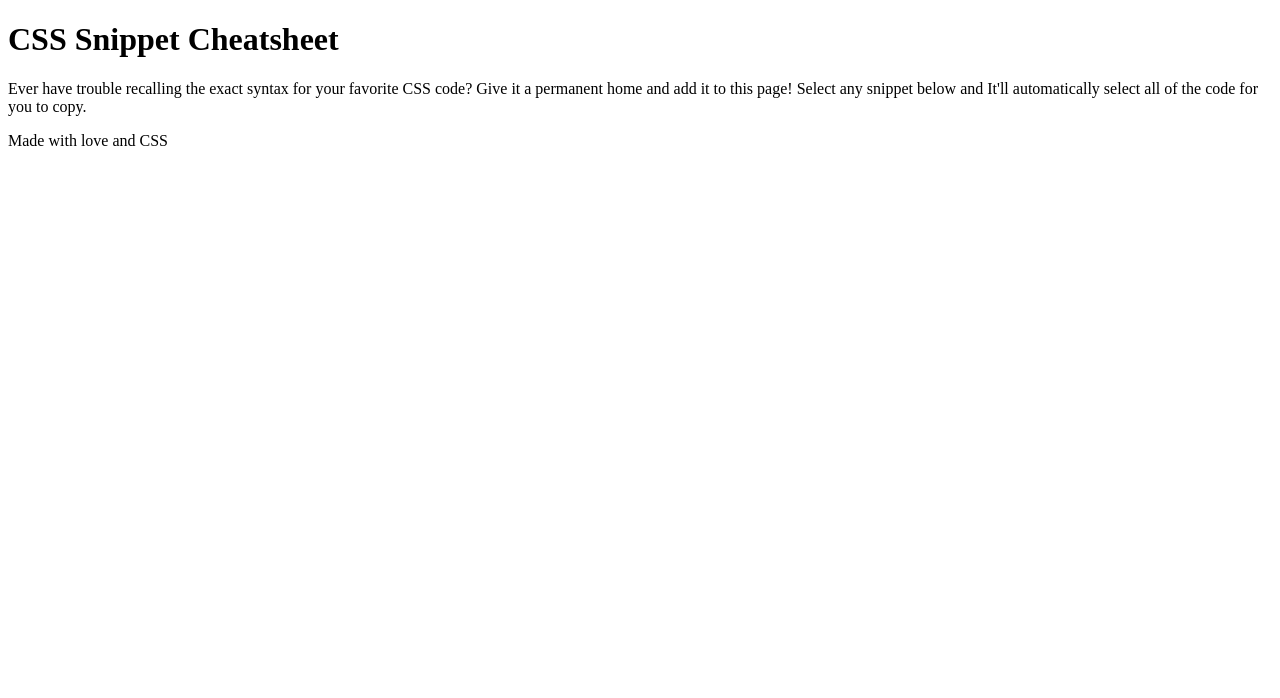
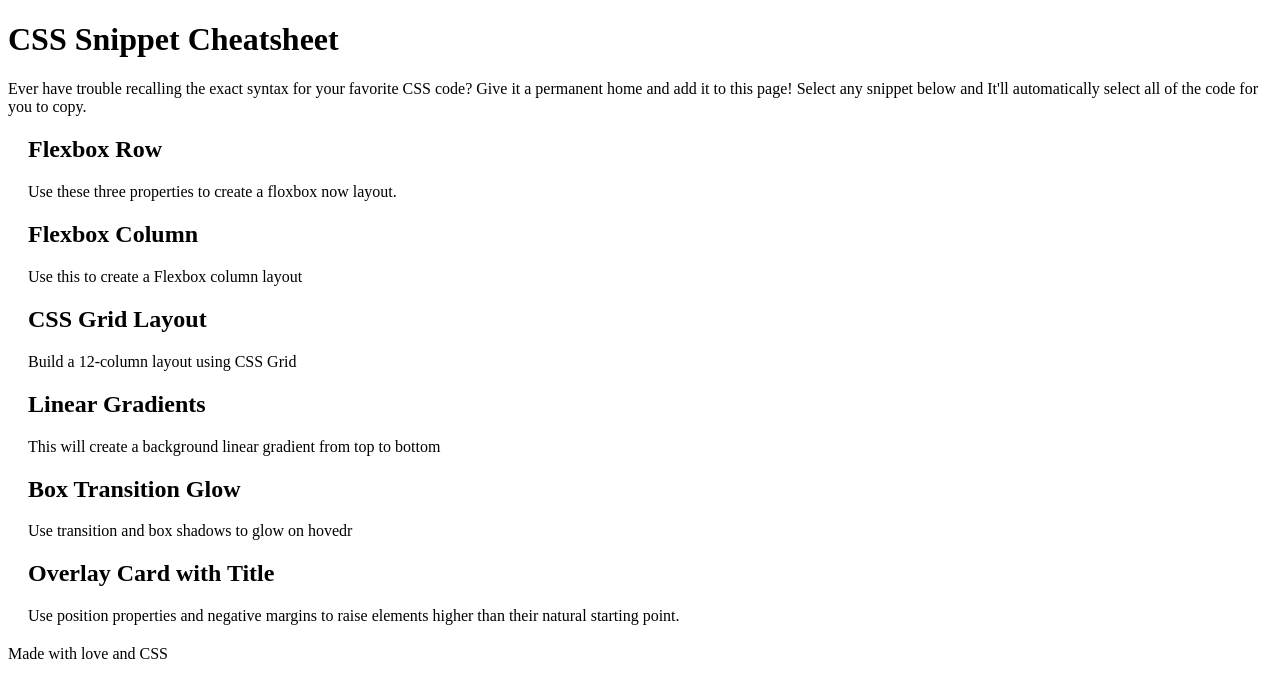
Before and after one commit to jlewisit/CSS-Snippet-Cheat-Sheet, a plain HTML site: page index.html in a window 1280 px wide. Drawn offline with Linux system fonts and the light colour scheme.

Commit message:
html updated and css move

```diff
--- a/assets/style.css
+++ b/assets/css/style.css
@@ -38,3 +38,15 @@
     position: relative;
     margin-top: -20px;
 }
+
+.box {
+    margin: 20px
+}
+
+.box1 .box2 .box3 .box4 .box5 .box6 {
+    background-image: linear-gradient(
+        rgba(232, 102, 236, 0.3) 0%,
+        rgba(232, 102, 236, 0.6) 100%
+    )
+    border-radius: 8px;
+}
--- a/index.html
+++ b/index.html
@@ -4,15 +4,40 @@
     <meta charset="UTF-8">
     <meta http-equiv="X-UA-Compatible" content="IE=edge">
     <meta name="viewport" content="width=device-width, initial-scale=1.0">
+    <link rel="stylesheet" href="./assets/css/style.css">
     <title>Document</title>
 </head>
 <body>
     <h1>CSS Snippet Cheatsheet</h1>
     <p>Ever have trouble recalling the exact syntax for your favorite CSS code?  Give it a permanent home and add it to this page!  Select any snippet below and It'll automatically select all of the code for you to copy.</p>
-    <div class=".row .column">
-
-
+<div>
+    <div class="box box1">
+        <h2>Flexbox Row</h2>
+        <p>Use these three properties to create a floxbox now layout.</p>
     </div>
-<footer>Made with love and CSS</footer>
+    <div class="box box2">
+        <h2>Flexbox Column</h2>
+        <p>Use this to create a Flexbox column layout</p>
+    </div>
+    <div class="box box3">
+        <h2>CSS Grid Layout</h2>
+        <p>Build a 12-column layout using CSS Grid</p>
+    </div>
+    <div class="box box4">
+        <h2>Linear Gradients</h2>
+        <p>This will create a background linear gradient from top to bottom</p>
+    </div>
+    <div class="box box5">
+        <h2>Box Transition Glow</h2>
+        <p>Use transition and box shadows to glow on hovedr</p>
+    </div>
+    <div class="box box6">
+        <h2>Overlay Card with Title</h2>
+        <p>Use position properties and negative margins to raise elements higher than their natural starting point.</p>
+    </div>
+</div>
+<footer>
+    <p>Made with love and CSS</p>
+</footer>
 </body>
 </html>
```
Also changed, not shown: 1 other file.
